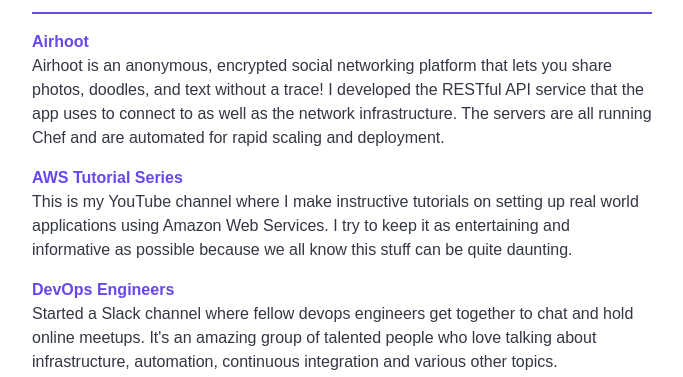
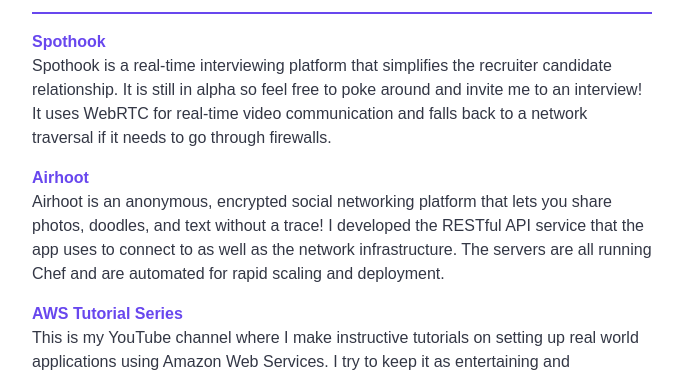
Before and after one commit to andrewpuch/personal-site, a plain HTML site: page index.html in a window 1280 px wide. Shown: the part 413-790 px from the top of the page, without its empty margins (298-981 px from the left). Drawn offline with Linux system fonts and the light colour scheme; a web font is replaced by a local one.

Commit message:
App updates for spothook

```diff
--- a/index.html
+++ b/index.html
@@ -43,6 +43,13 @@
         <div class="wrapper five">
             <h1>Apps I've Developed</h1>
             <div class="border-purple"></div>
+            <p>
+                <a href="https://www.spothook.com" target="_blank">Spothook</a>
+                <br />
+                Spothook is a real-time interviewing platform that simplifies the recruiter candidate relationship. It is still in alpha so
+                feel free to poke around and invite me to an interview! It uses WebRTC for real-time video communication and falls back
+                to a network traversal if it needs to go through firewalls.
+            </p>
             <p>
                 <a href="https://itunes.apple.com/us/app/airhoot/id906726361?ls=1&mt=8" target="_blank">Airhoot</a>
                 <br />
```
